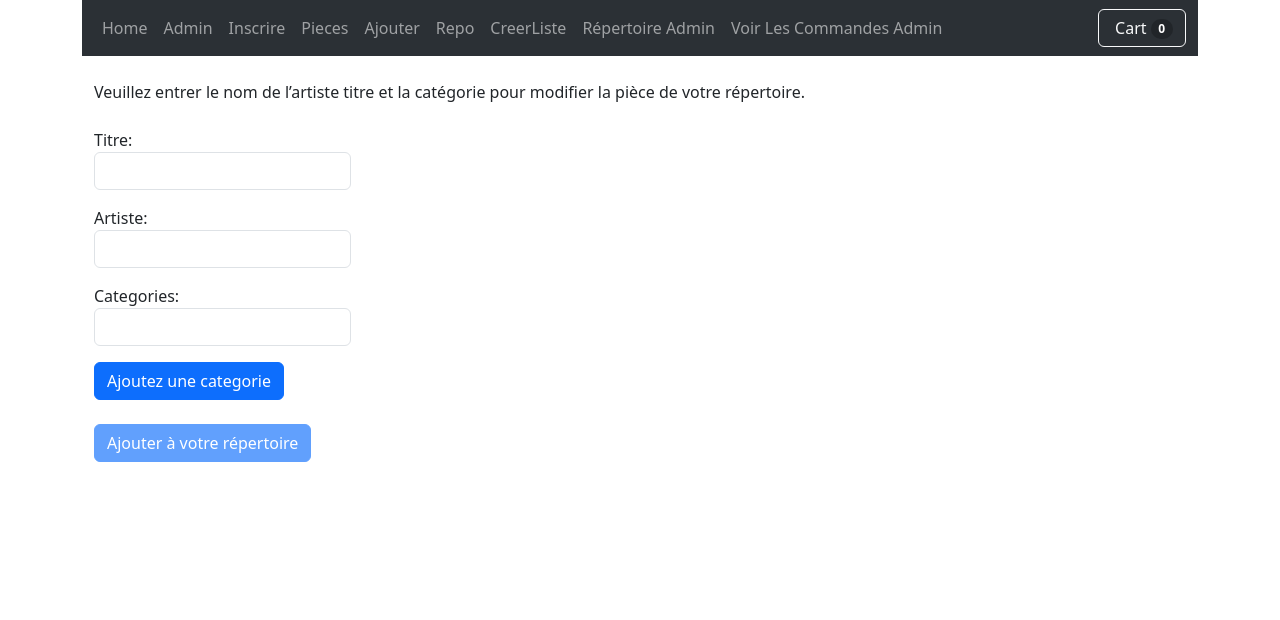
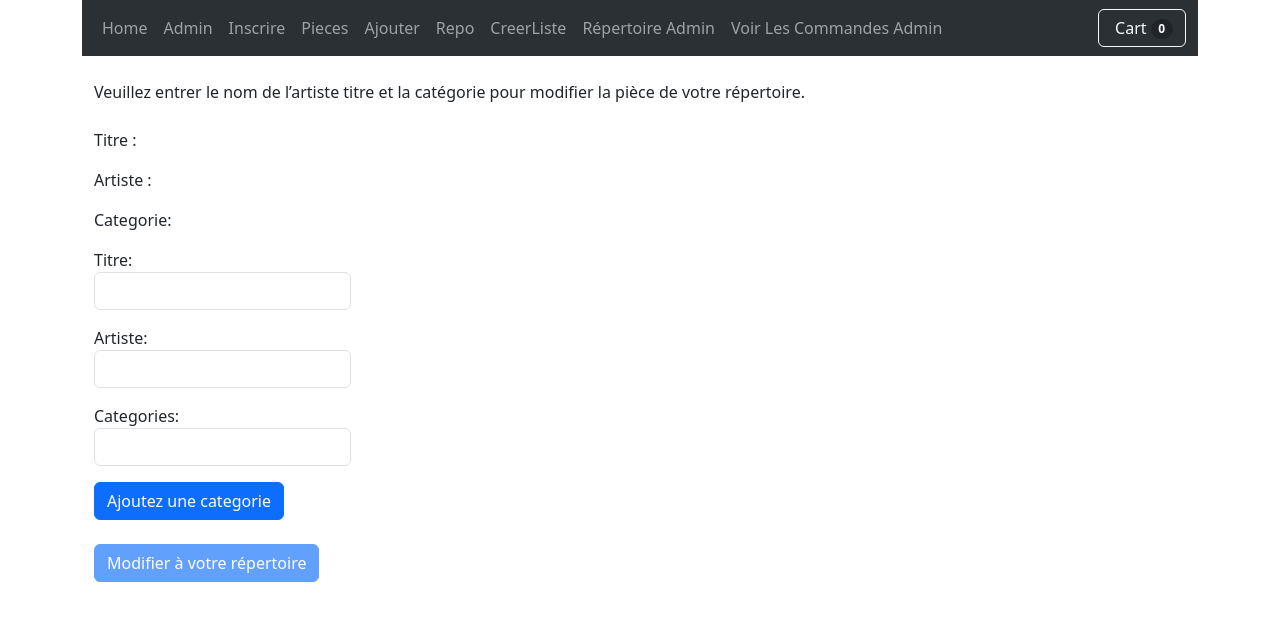
Before and after one commit to John-Hidalgo/Module07_Git_Hidalgo_Zhao, a React (Create React App) app in the folder ListeRepertoire_Frontend/: page /modifier-piece/1 in a window 1280 px wide. Shown: the top 620 px of the page. Built offline with nearby package versions, Linux system fonts and the light colour scheme; no server answers.

Commit message:
ajustament du modifer pour afficher les legacy repertoire

```diff
--- a/ListeRepertoire_Frontend/src/composants/Piece.js
+++ b/ListeRepertoire_Frontend/src/composants/Piece.js
@@ -1,23 +1,27 @@
-import { useEffect, useState } from 'react'
+import { useEffect, useState } from 'react';
 
-const Piece = ({ id }) =>
-{
-    const [piece, setPiece] = useState()
-    useEffect(() => {
-        const obtiensPiece = async () => {
-            try {
-                //console.log("calling fetch");
-                const reponse = await fetch(`/api/pieces/${id}`)
-                const data = await reponse.json()
-                //console.log(data);
-                setPiece(data)
-            }
-            catch (erreur) {
-                console.error(erreur)
-            }
-        }
-        obtiensPiece()
-    }, [id])
-    return piece
-}
-export default Piece
+const Piece = (id) => {
+  const [piece, setPiece] = useState({
+    titre: '',
+    artiste: '',
+    categorie: [''],
+  });
+
+  useEffect(() => {
+    const obtiensPiece = async () => {
+      try {
+        const reponse = await fetch(`/api/pieces/${id}`);
+        const data = await reponse.json();
+        setPiece(data);
+      } catch (erreur) {
+        console.error(erreur);
+      }
+    };
+
+    obtiensPiece();
+  }, [id]);
+
+  return piece;
+};
+
+export default Piece;
--- a/ListeRepertoire_Frontend/src/pages/admin/pageModiferUnePiece.js
+++ b/ListeRepertoire_Frontend/src/pages/admin/pageModiferUnePiece.js
@@ -1,10 +1,13 @@
 import React, { useState } from 'react'
 import ModifierUnePiece from '../../composants/ModifierUnePiece.js'
+import Piece from '../../composants/Piece.js'
 import { InputGroup, FormControl, Button, Container } from 'react-bootstrap';
 import { useParams } from 'react-router-dom'
 import { useNavigate } from 'react-router-dom'
 const PageModifierPieceAdmin = () =>
 {
+  const { id } = useParams();
+  const piece = Piece(id);
   const [titre, setTitre] = useState('');
   const [artiste, setArtiste] = useState('');
   const [categories, setCategories] = useState(['']);
@@ -21,7 +24,7 @@ const PageModifierPieceAdmin = () =>
   {
       setCategories([...categories, '']);
   };
-  const { id } = useParams()
+
 
   const gererModifierUnePiece = async () =>
   {
@@ -29,10 +32,25 @@ const PageModifierPieceAdmin = () =>
   }
 
   return (
-        <Container>
+    <Container>
         <br />
-            Veuillez entrer le nom de l’artiste titre et la catégorie pour modifier la pièce de votre répertoire.
-        <br /><br />
+      Veuillez entrer le nom de l’artiste titre et la catégorie pour modifier la pièce de votre répertoire.
+      <br /><br />
+      <p> Titre : { piece.titre}</p>
+      <p> Artiste : { piece.artiste}</p>
+      <p>
+        {piece.categorie &&
+          (Array.isArray(piece.categorie)
+            ? piece.categorie.length > 1
+              ? 'Categories'
+              : 'Categorie'
+            : 'Categorie')}
+        :{' '}
+        {piece.categorie &&
+          (Array.isArray(piece.categorie)
+            ? piece.categorie.join(', ')
+            : piece.categorie)}
+      </p>
         <label>
             Titre:
             <InputGroup className="mb-3">
@@ -71,7 +89,7 @@ const PageModifierPieceAdmin = () =>
         <Button onClick={AjouterNouvelleEntree}> Ajoutez une categorie</Button>
         </label>
         <br /><br />
-        <Button onClick={gererModifierUnePiece} disabled={!boutonActif}>Ajouter à votre répertoire </Button>
+        <Button onClick={gererModifierUnePiece} disabled={!boutonActif}>Modifier à votre répertoire </Button>
         </Container>
   )
 }
```
